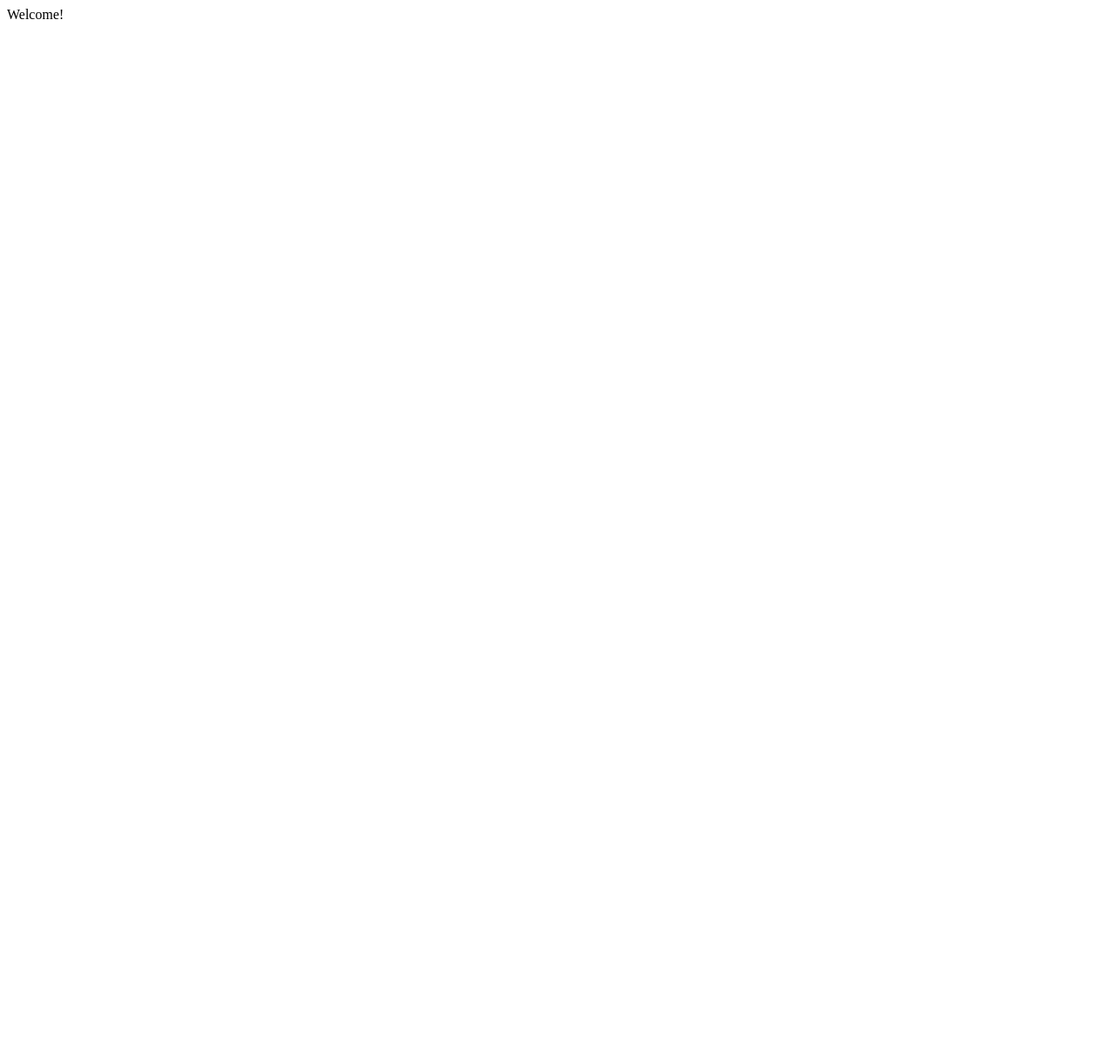
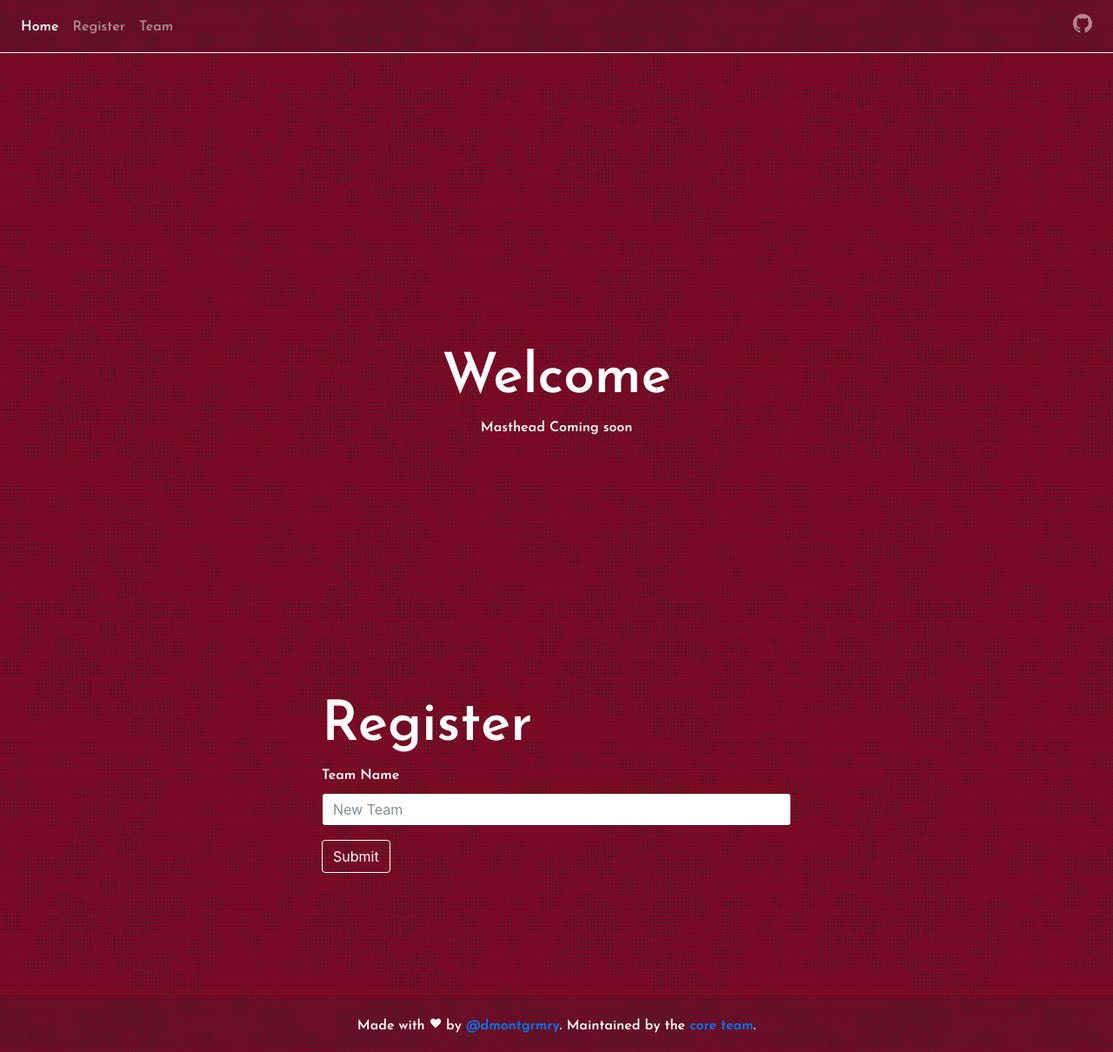
Before and after one commit to MenloAthertonCoding/website-core, a Django app: page / in a window 1280 px wide. Before the commit the page is almost empty. Shown: the whole page at 87% size. Before the commit the page ends 22 px from the top, so only its background shows below. Run offline with Django 3.2, Linux system fonts and the light colour scheme; some libraries are stand-ins or nearby versions.

Commit message:
Made basic index.html

```diff
--- /dev/null
+++ b/base/static/base/css/index.css
@@ -0,0 +1,65 @@
+@import url('https://fonts.googleapis.com/css?family=Josefin+Sans:600');
+
+html {
+    position: relative;
+    min-height: 100%;
+}
+
+body {
+    /* Margin bottom by footer height */
+    margin-bottom: 60px;
+    background-color: #880423;
+    background-image: url("../images/bg-repeat.png");
+}
+
+.white-text {
+    color: white !important;
+}
+
+h1 {
+    font-size: 4rem;
+}
+
+h1,span {
+    font-family: 'Josefin Sans', sans-serif;
+}
+
+.masthead {
+    height: 100vh;
+    padding-top: 50vh;
+}
+
+section {
+    padding-bottom: 9rem;
+}
+
+
+.footer {
+    position: absolute;
+    bottom: 0;
+    width: 100%;
+    /* Set the fixed height of the footer here */
+    height: 60px;
+    line-height: 60px; /* Vertically center the text there */
+    /*   background-color: #f5f5f5; */
+    background-color: #750726;
+    background-image: url("../images/bg-repeat.png");
+}
+
+.btn-submit {
+    cursor: pointer;
+    background-color: transparent;
+    color: #fff;
+    border-color: #fff;
+}
+
+.btn-submit:hover {
+    background-color: rgba(255, 255, 255, 0.50);
+    transition: all .15s ease-in-out;
+}
+
+nav.navbar {
+    background-color: #750726;
+    box-shadow: 0px 1px 0px #fff;
+    background-image: url("../images/bg-repeat.png");
+}
--- a/base/templates/base/index.html
+++ b/base/templates/base/index.html
@@ -1 +1,115 @@
-Welcome!
+<!DOCTYPE html>
+<html lang="en">
+    <head>
+        <meta charset="utf-8">
+        <meta name="viewport" content="width=device-width, initial-scale=1, shrink-to-fit=no">
+        <meta http-equiv="x-ua-compatible" content="ie=edge">
+
+        <title>Menlo Atherton Coding</title>
+        <meta name="description" content="Menlo Atherton Coding">
+        <meta name="author" content="MenloAthertonCoding">
+
+        <link rel="stylesheet" href="https://cdnjs.cloudflare.com/ajax/libs/twitter-bootstrap/4.0.0-beta/css/bootstrap.min.css">
+
+        {% load static %}
+        <link rel="stylesheet" href="{% static 'base/css/index.css' %}">
+
+        <!--[if lt IE 9]>
+        <script src="https://cdnjs.cloudflare.com/ajax/libs/html5shiv/3.7.3/html5shiv.js"></script>
+        <![endif]-->
+    </head>
+
+    <body>
+        <!-- TOP NAVBAR -->
+        <nav class="navbar navbar-expand-md navbar-dark fixed-top">
+            <button class="navbar-toggler" type="button" data-toggle="collapse" data-target="#navbarCollapse"
+                aria-controls="navbarCollapse" aria-expanded="false" aria-label="Toggle navigation">
+                    <span class="navbar-toggler-icon"></span>
+            </button>
+            <div class="collapse navbar-collapse" id="navbarCollapse">
+                <ul class="navbar-nav mr-auto">
+                    <li class="nav-item active">
+                        <a class="nav-link" href="#masthead"><span>Home</span> <span class="sr-only">(current)</span></a>
+                    </li>
+                    <li class="nav-item">
+                        <a class="nav-link" href="#register"><span>Register</span></a>
+                    </li>
+                    <li class="nav-item">
+                        <a class="nav-link" href="#team-members"><span>Team</span></a>
+                    </li>
+                </ul>
+                <ul class="navbar-nav flex-row d-md-flex">
+                    <a class="nav-item nav-link" href="https://github.com/MenloAthertonCoding">
+                        <svg id="i-github" viewBox="0 0 64 64" width="22" height="22">
+                            <path stroke-width="0" fill="currentColor" d="M32 0 C14 0 0 14 0 32 0 53 19 62 22
+                                62 24 62 24 61 24 60 L24 55 C17 57 14 53 13 50 13 50 13 49 11 47 10 46 6 44 10 44
+                                    13 44 15 48 15 48 18 52 22 51 24 50 24 48 26 46 26 46 18 45 12 42 12 31 12 27 13
+                                        24 15 22 15 22 13 18 15 13 15 13 20 13 24 17 27 15 37 15 40 17 44 13 49 13 49 13
+                                            51 20 49 22 49 22 51 24 52 27 52 31 52 42 45 45 38 46 39 47 40 49 40 52 L40 60
+                                                C40 61 40 62 42 62 45 62 64 53 64 32 64 14 50 0 32 0 Z" />
+                        </svg>
+                    </a>
+                </ul>
+            </div>
+        </nav>
+
+        <!-- SECTIONS -->
+
+        <section id="masthead" class="masthead" role="main">
+            <div class="container">
+                <div class="row justify-content-md-center">
+                    <div class="col-sm-4 text-center">
+                        <h1 class="white-text">Welcome</h1>
+                        <span class="white-text">Masthead Coming soon</span>
+                    </div>
+                </div>
+            </div>
+        </section>
+
+        <section id="register">
+            <div class="container">
+                <div class="row justify-content-md-center">
+                    <div class="col-sm-6">
+                        <h1 class="white-text">Register</h1>
+                        <form>
+                            <div class="form-group">
+                                <label for="team-name"><span class="white-text">Team Name</span></label>
+                                <input type="input" class="form-control" id="team-name" placeholder="New Team">
+                            </div>
+                            <button type="submit" class="btn btn-default btn-submit">Submit</button>
+                        </form>
+                    </div>
+                </div>
+            </div>
+        </section>
+
+        <!-- <section id="team-members">
+            <div class="container">
+                <div class="row justify-content-md-center">
+                    <div class="col-sm-6">
+                        <h1>Team Members</h1>
+                    </div>
+                </div>
+            </div>
+        </section> -->
+
+        <!-- FOOTER -->
+
+        <footer class="footer">
+            <div class="container text-center">
+                <span class="white-text">Made with
+                    <svg id="i-heart" viewBox="0 0 32 32" width="14" height="14" fill="#fff" stroke="currentcolor"
+                        stroke-linecap="round" stroke-linejoin="round" stroke-width="0">
+                            <path d="M4 16 C1 12 2 6 7 4 12 2 15 6 16 8 17 6 21 2 26 4 31 6 31 12 28 16 25 20 16 28 16 28 16 28 7 20 4 16 Z" />
+                    </svg>
+                    by <a href="https://github.com/dmontgrmry">@dmontgrmry</a>. Maintained by the <a href="#team-members">core team</a>.</span>
+            </div>
+        </footer>
+
+        <!-- REQUIRED SCRIPTS -->
+
+        <script src="https://code.jquery.com/jquery-3.2.1.slim.min.js" integrity="sha384-KJ3o2DKtIkvYIK3UENzmM7KCkRr/rE9/Qpg6aAZGJwFDMVNA/GpGFF93hXpG5KkN" crossorigin="anonymous"></script>
+        <script src="https://cdnjs.cloudflare.com/ajax/libs/popper.js/1.11.0/umd/popper.min.js" integrity="sha384-b/U6ypiBEHpOf/4+1nzFpr53nxSS+GLCkfwBdFNTxtclqqenISfwAzpKaMNFNmj4" crossorigin="anonymous"></script>
+        <script src="https://maxcdn.bootstrapcdn.com/bootstrap/4.0.0-beta/js/bootstrap.min.js" integrity="sha384-h0AbiXch4ZDo7tp9hKZ4TsHbi047NrKGLO3SEJAg45jXxnGIfYzk4Si90RDIqNm1" crossorigin="anonymous"></script>
+    </body>
+</html>
```
Also changed, not shown: base/static/base/images/bg-repeat.png (added).
